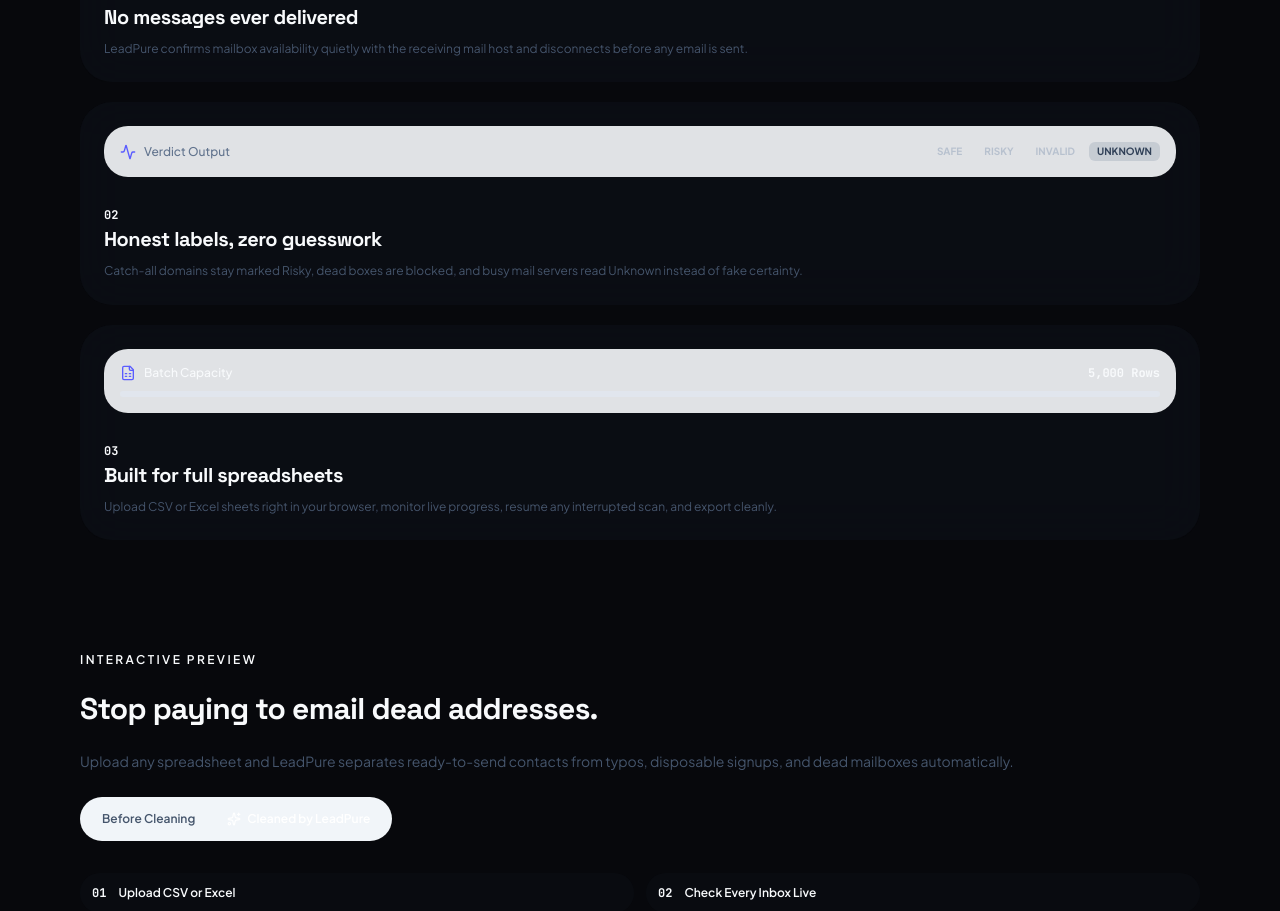
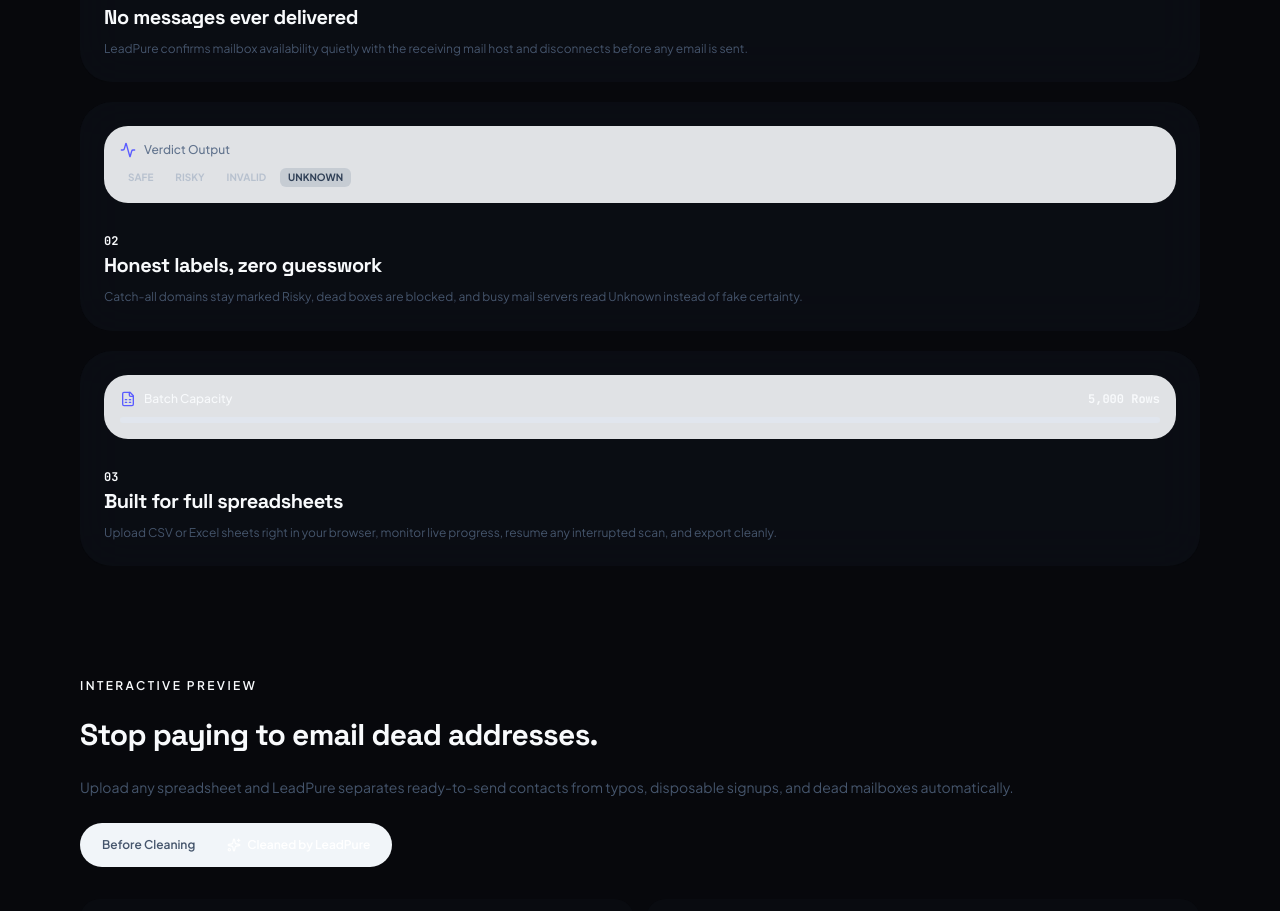
Before and after one commit to ossamamehmood/LeadPure-AI, a React (Vite) app: page / in a window 1280 px wide. Shown: the part 1386-2297 px from the top of the page. Built offline with nearby package versions, Linux system fonts and the light colour scheme.

Commit message:
V14: fix Bento Verdict Output wrapping on desktop

```diff
--- a/src/components/LandingPage.tsx
+++ b/src/components/LandingPage.tsx
@@ -97,12 +97,12 @@ function VerdictMicroInstrument() {
   }, [shouldReduceMotion]);
 
   return (
-    <div className="p-4 rounded-2xl bg-slate-50/90 dark:bg-white/[0.025] border border-app-border flex items-center justify-between gap-2">
+    <div className="p-4 rounded-2xl bg-slate-50/90 dark:bg-white/[0.025] border border-app-border space-y-2.5">
       <div className="flex items-center gap-2 text-xs font-medium text-slate-500 dark:text-slate-400">
-        <Activity className="w-4 h-4 text-brand-blue" />
+        <Activity className="w-4 h-4 text-brand-blue shrink-0" />
         <span>Verdict Output</span>
       </div>
-      <div className="flex items-center gap-1.5">
+      <div className="flex flex-wrap items-center gap-1.5">
         {MICRO_VERDICTS.map((v, i) => (
           <span
             key={v}
```
